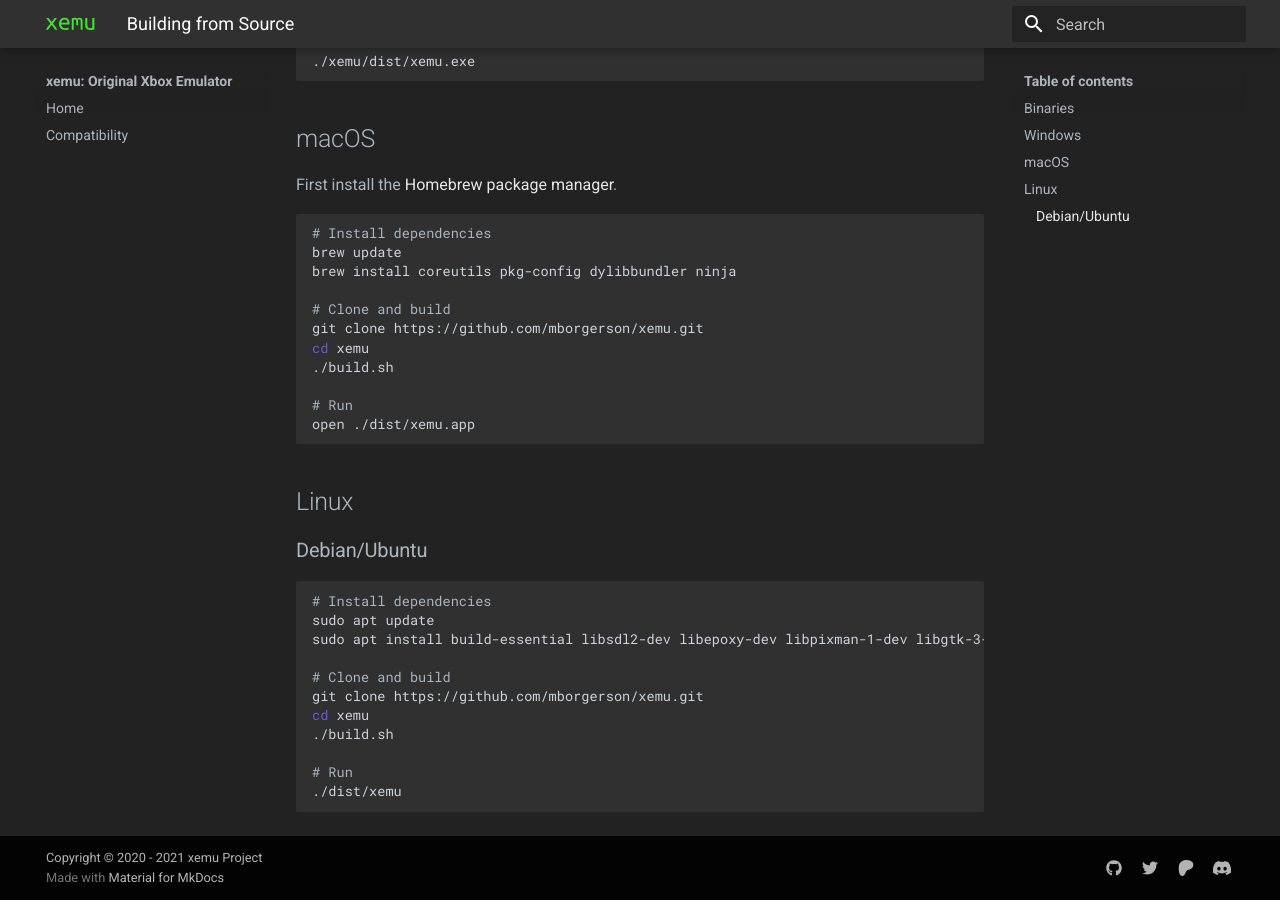
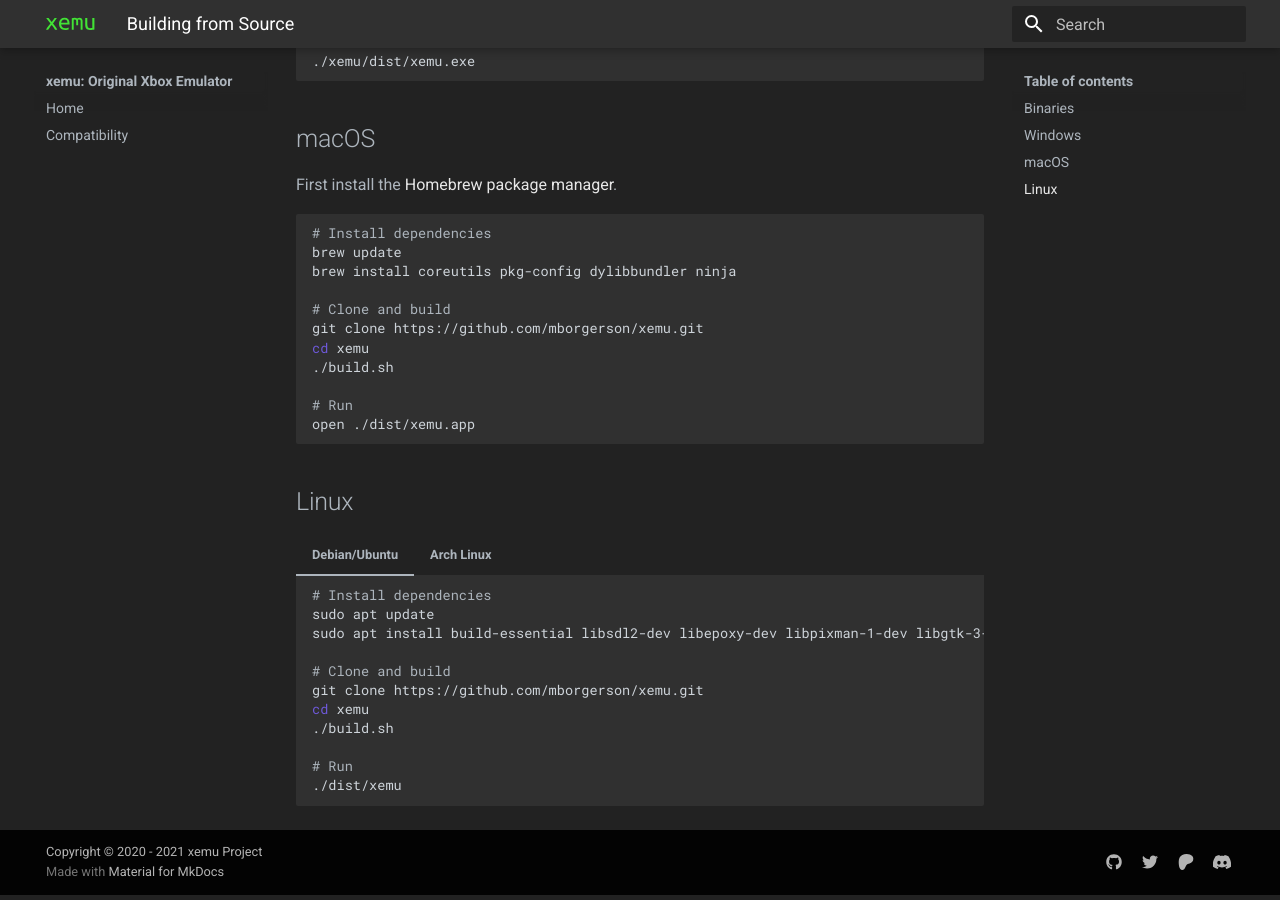
Before and after one commit to xemu-project/xemu-website, an MkDocs documentation site: the page built from docs/docs/building-from-source.md, in a window 1280 px wide and 900 px high, scrolled down 623 px. Built offline with MkDocs 1.6.1 and Material for MkDocs 9.7.7, drawn with Linux system fonts in a browser that asks for light colours; part of the change alters nothing that is shown.

Commit message:
building-from-source.md: Add Arch Linux Instructions

````diff
--- a/docs/docs/building-from-source.md
+++ b/docs/docs/building-from-source.md
@@ -39,17 +39,33 @@ open ./dist/xemu.app
 
 ## Linux
 
-### Debian/Ubuntu
-```bash
-# Install dependencies
-sudo apt update
-sudo apt install build-essential libsdl2-dev libepoxy-dev libpixman-1-dev libgtk-3-dev libssl-dev libsamplerate0-dev libpcap-dev ninja-build
+=== "Debian/Ubuntu"
 
-# Clone and build
-git clone https://github.com/mborgerson/xemu.git
-cd xemu
-./build.sh
+    ```bash
+    # Install dependencies
+    sudo apt update
+    sudo apt install build-essential libsdl2-dev libepoxy-dev libpixman-1-dev libgtk-3-dev libssl-dev libsamplerate0-dev libpcap-dev ninja-build
 
-# Run
-./dist/xemu
-```
+    # Clone and build
+    git clone https://github.com/mborgerson/xemu.git
+    cd xemu
+    ./build.sh
+
+    # Run
+    ./dist/xemu
+    ```
+
+=== "Arch Linux"
+
+    ```bash
+    # Install dependencies
+    sudo pacman -S --noconfirm base-devel sdl2 libepoxy pixman gtk3 openssl libsamplerate libpcap ninja glu
+
+    # Clone and build
+    git clone https://github.com/mborgerson/xemu.git
+    cd xemu
+    ./build.sh
+
+    # Run
+    ./dist/xemu
+    ```
````
